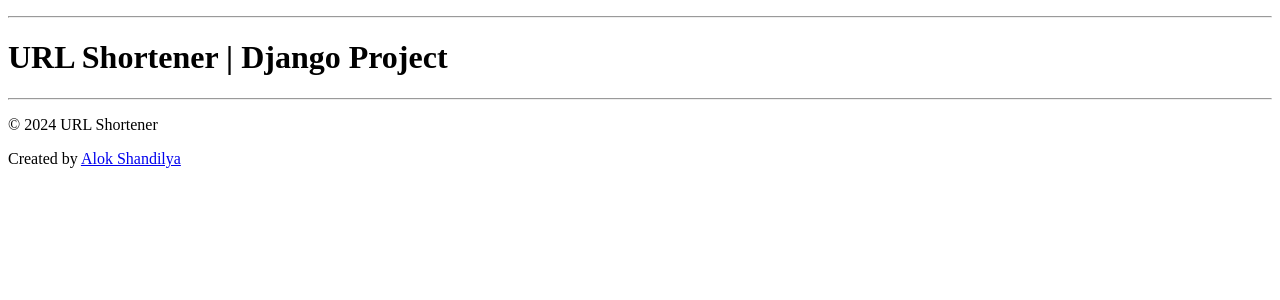
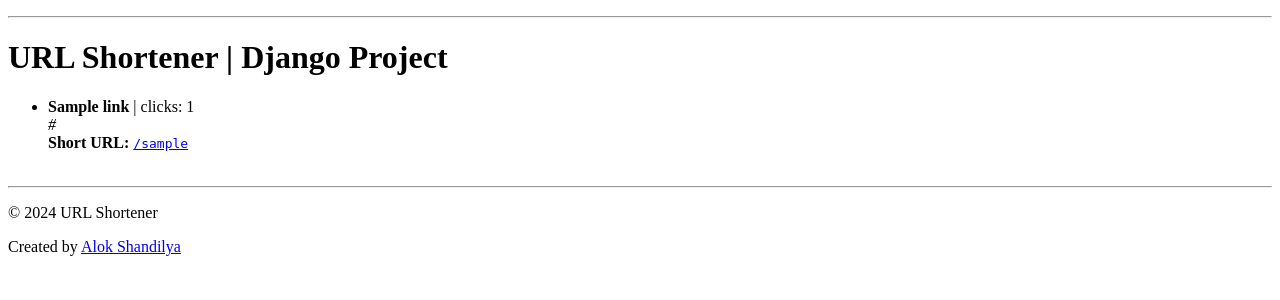
Before and after one commit to alokshandilya/django-url-shortener, a Django app: page / in a window 1280 px wide. Shown: the part 34-334 px from the top of the page. Run offline with Django 5.2, Linux system fonts and the light colour scheme; tables that the repository leaves empty hold one stand-in row (values such as "Sample post").

Commit message:
feat: display links in the index page
update index.html to display the information of the links.

```diff
--- a/links/templates/links/index.html
+++ b/links/templates/links/index.html
@@ -6,4 +6,19 @@
 
 {% block content %}
   <h1>URL Shortener | Django Project</h1>
+  <ul>
+    {% for link in links %}
+      <li>
+        <div>
+          <strong>{{ link.name }}</strong> | clicks: {{ link.clicks }}
+        </div>
+        <div><em>{{ link.url }}</em></div>
+        <div>
+          <strong>Short URL: </strong>
+          <a href="{{ link.slug }}"><code>/{{ link.slug }}</code></a>
+        </div>
+        <br />
+      </li>
+    {% endfor %}
+  </ul>
 {% endblock %}
```
